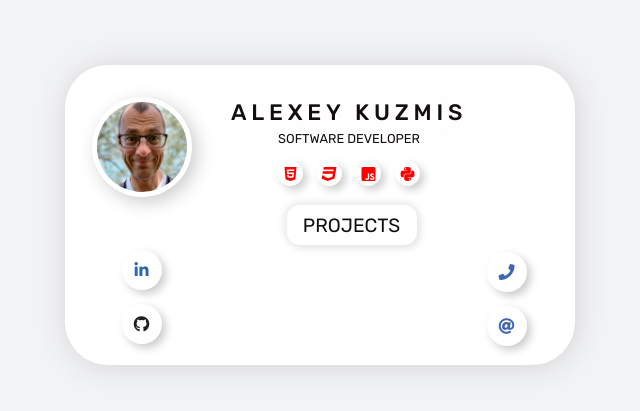
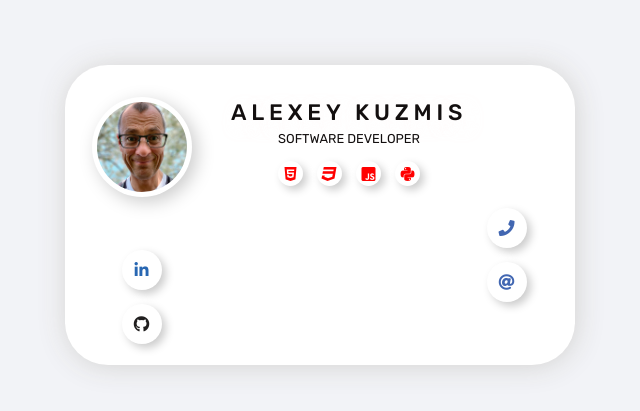
Before and after one commit to alexeykuz-sys/businessCard, a plain HTML site: page index.html in a window 1280 px wide. Shown: the part 185-596 px from the top of the page, without its empty margins (320-960 px from the left). Drawn offline with Linux system fonts and the light colour scheme.

Commit message:
remove project button

```diff
--- a/index.html
+++ b/index.html
@@ -38,9 +38,9 @@
             <li><i class="fab fa-python"></i></li>
           </ul>
         </div>
-        <div class="project-button">
+        <!-- <div class="project-button">
           <p>projects</p>
-        </div>
+        </div> -->
 
         <div class="contact-buttons">
           <div class="contact-tel">
--- a/style.css
+++ b/style.css
@@ -8,8 +8,17 @@
   font-weight: 400;
 }
 
+html {
+  height: 100vh;
+  width: 100wv;
+}
 body {
   background-color: #f2f3f7;
+  display: flex;
+  align-items: center;
+  justify-content: center;
+  width: 100%;
+  height: 100%;
 }
 
 .card {
@@ -18,12 +27,19 @@ body {
   height: 500px;
   width: 300px;
   position: absolute;
-  top: 50%;
-  left: 50%;
-  transform: translate(-50%, -50%);
+  /* top: 50%;
+  left: 50%; */
+  /* transform: translate(-50%, -50%); */
   border-radius: 43px;
   background: #ffffff;
   box-shadow: 1px 1px 28px #cccccc, -1px -1px 28px #ffffff;
+  perspective: 100rem;
+  transform-style: preserve-3d;
+
+}
+
+.card:hover {
+  transform:scale(1.1);
 }
 
 .left-wrapper {
@@ -210,6 +226,7 @@ body {
   cursor: pointer;
   margin: 7px;
   z-index: 100;
+
 }
 
 .contact-buttons .contact-tel i:active,
```
